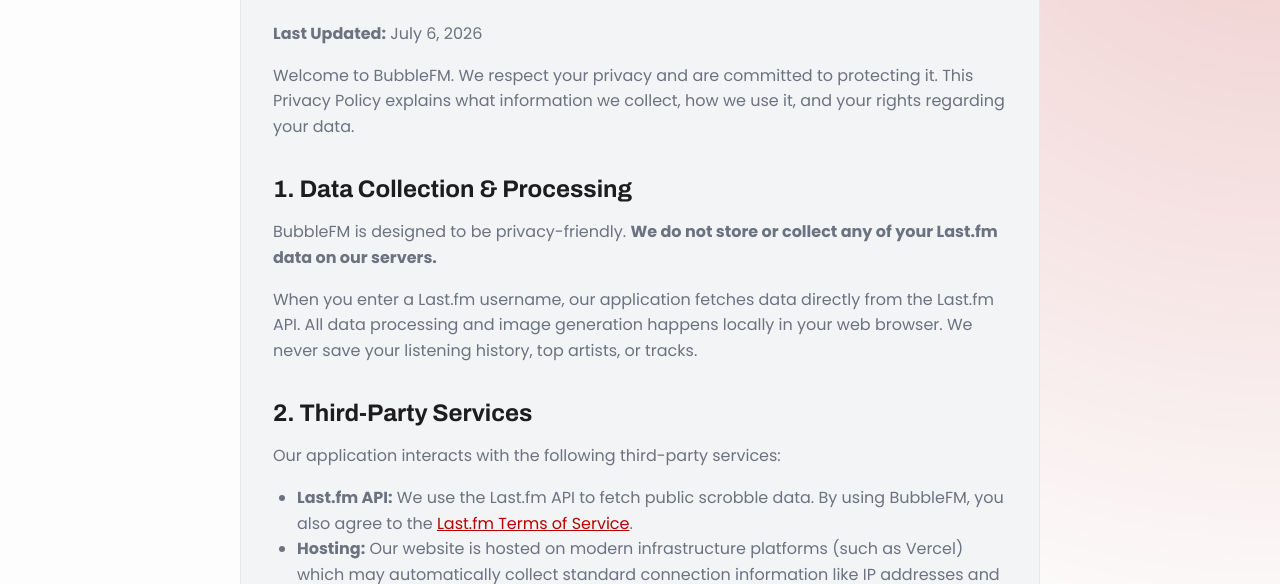
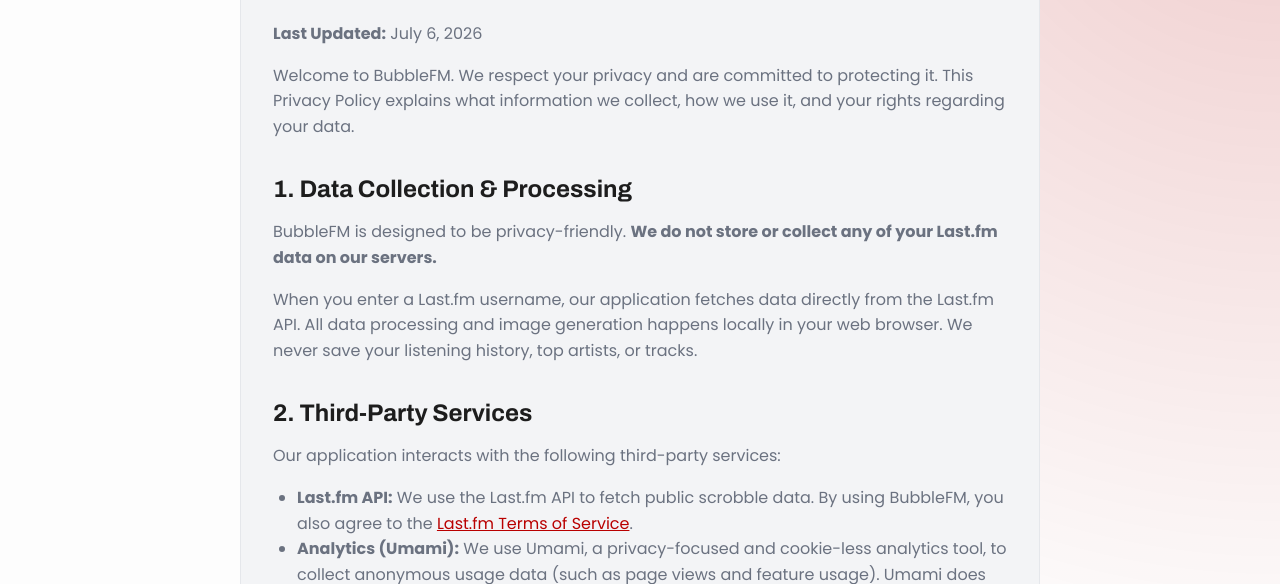
Before and after one commit to snw-mint/bubblefm, a website built with Vite: page privacy.html in a window 1280 px wide. Shown: the part 216-800 px from the top of the page. Built offline with nearby package versions, Linux system fonts and the light colour scheme.

Commit message:
docs: update privacy policy and readme

```diff
--- a/privacy.html
+++ b/privacy.html
@@ -110,6 +110,7 @@
         <p>Our application interacts with the following third-party services:</p>
         <ul>
           <li><strong>Last.fm API:</strong> We use the Last.fm API to fetch public scrobble data. By using BubbleFM, you also agree to the <a href="https://www.last.fm/legal/terms" target="_blank" rel="noopener noreferrer">Last.fm Terms of Service</a>.</li>
+          <li><strong>Analytics (Umami):</strong> We use Umami, a privacy-focused and cookie-less analytics tool, to collect anonymous usage data (such as page views and feature usage). Umami does not collect any personally identifiable information (PII) and complies with global privacy laws (GDPR, CCPA).</li>
           <li><strong>Hosting:</strong> Our website is hosted on modern infrastructure platforms (such as Vercel) which may automatically collect standard connection information like IP addresses and user agents for security, debugging, and performance analytics.</li>
         </ul>
 
```
Also changed, not shown: README.md.
